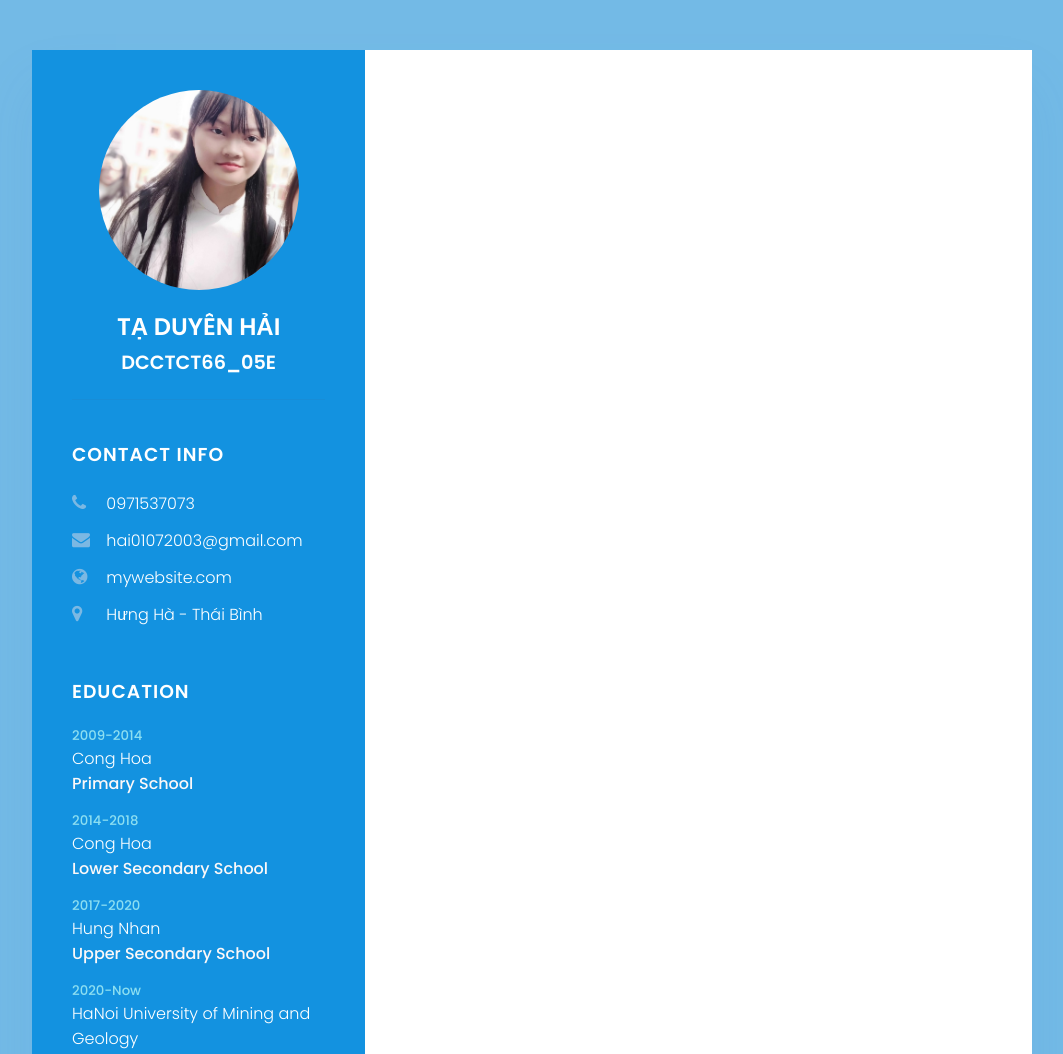
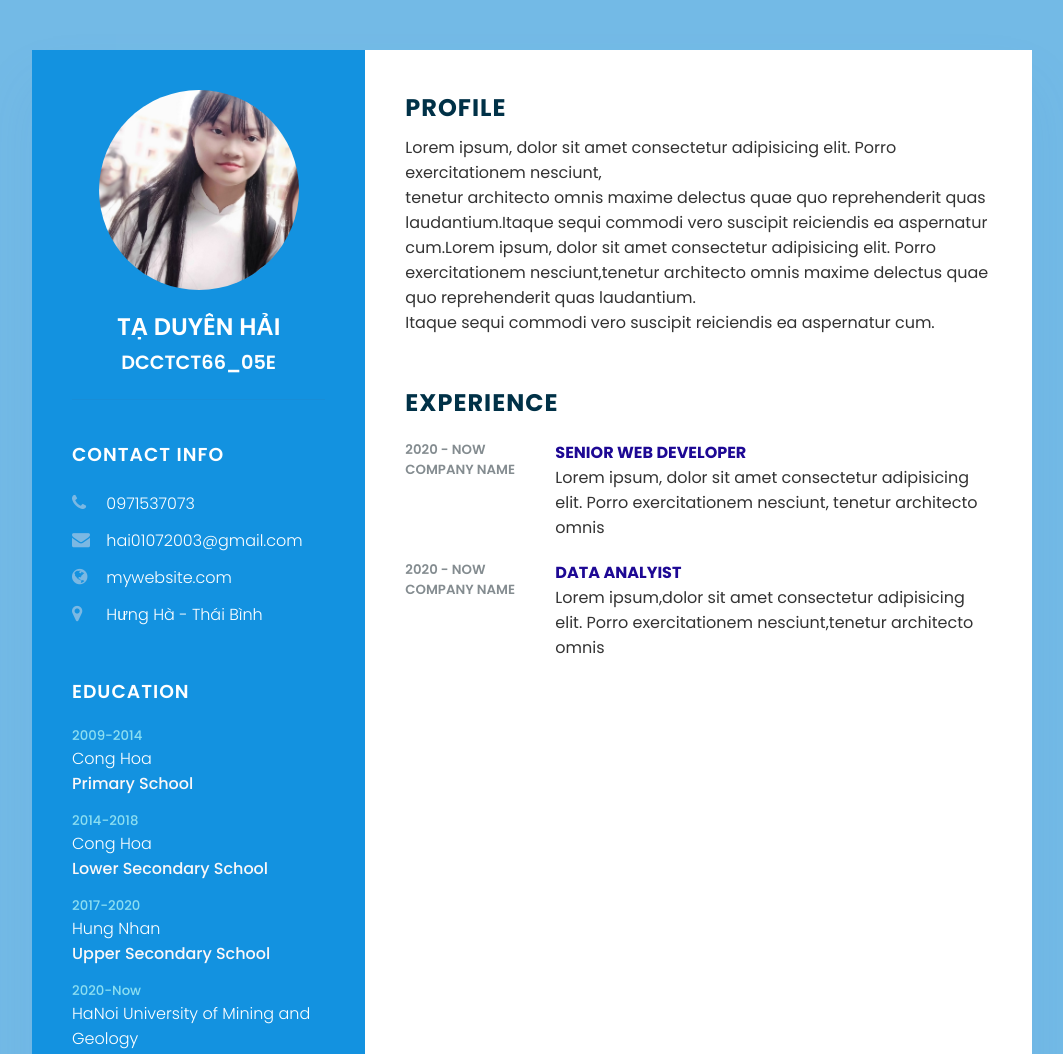
Before and after one commit to Haita23/Haita23.github.io, a plain HTML site: page index.html in a window 1280 px wide. Shown: the top 1054 px of the page, without its empty margins (108-1171 px from the left). Drawn offline with Linux system fonts and the light colour scheme.

Commit message:
cập nhật profile và experience

```diff
--- a/css/styles.css
+++ b/css/styles.css
@@ -149,3 +149,51 @@ font-weight: 300;
     height: 100%;
     background: #1392e0;
 }
+
+.container .right_Side
+{
+    position: relative;
+    background: #fff;
+    padding: 40px;
+}
+.about
+{
+    margin-bottom: 50px;
+
+}
+.about:last-child
+{
+    margin-bottom: 0;
+}
+.title2
+{
+    color:#003147;
+    text-transform: uppercase;
+    letter-spacing: 1px;
+    margin-bottom: 10px;
+}
+p
+{
+    color: #333;
+}
+.about .box
+{
+    display:flex ;
+    flex-direction: row;
+    margin: 20px 0;
+}
+.about .box .year_company
+{
+    min-width: 150px;
+}
+.about .box .year_company h5
+{
+    text-transform: uppercase;
+    color: #848c90;
+    font-weight: 600;
+}
+.about .box .text h4{
+    text-transform: uppercase;
+    color: rgb(29, 8, 148);
+    font-size: 16px;
+}
--- a/index.html
+++ b/index.html
@@ -74,6 +74,35 @@
     </div>
     </div>
 
+    <div class="right_Side">
+        <div class="about">
+          <h2 class="title2">Profile</h2>
+          <p>Lorem ipsum, dolor sit amet consectetur adipisicing elit. Porro exercitationem nesciunt,<br> tenetur architecto omnis maxime delectus quae quo reprehenderit quas laudantium.Itaque sequi commodi vero suscipit reiciendis ea aspernatur cum.Lorem ipsum, dolor sit amet consectetur adipisicing elit. Porro exercitationem nesciunt,tenetur architecto omnis maxime delectus quae quo reprehenderit quas laudantium. <br>Itaque sequi commodi vero suscipit reiciendis ea aspernatur cum.</p>
+        </div>
+        <div class="about">
+          <h2 class="title2">Experience</h2>
+          <div class="box">
+              <div class="year_company">
+      <h5>2020 - now</h5>
+      <h5>Company Name</h5>
+              </div>
+              <div class="text">
+              <h4>Senior Web Developer</h4>
+              <p>Lorem ipsum, dolor sit amet consectetur adipisicing elit. Porro exercitationem nesciunt, tenetur architecto omnis </p>
+          </div>
+      </div>
+        <div class="box">
+          <div class="year_company">
+      <h5>2020 - now</h5>
+      <h5>Company Name</h5>
+          </div>
+          <div class="text">
+          <h4>Data Analyist</h4>
+          <p>Lorem ipsum,dolor sit amet consectetur adipisicing elit. Porro exercitationem nesciunt,tenetur architecto omnis </p>
+      </div>
+      </div>
+      </div>
+
     </div>
 
 </body>
```
